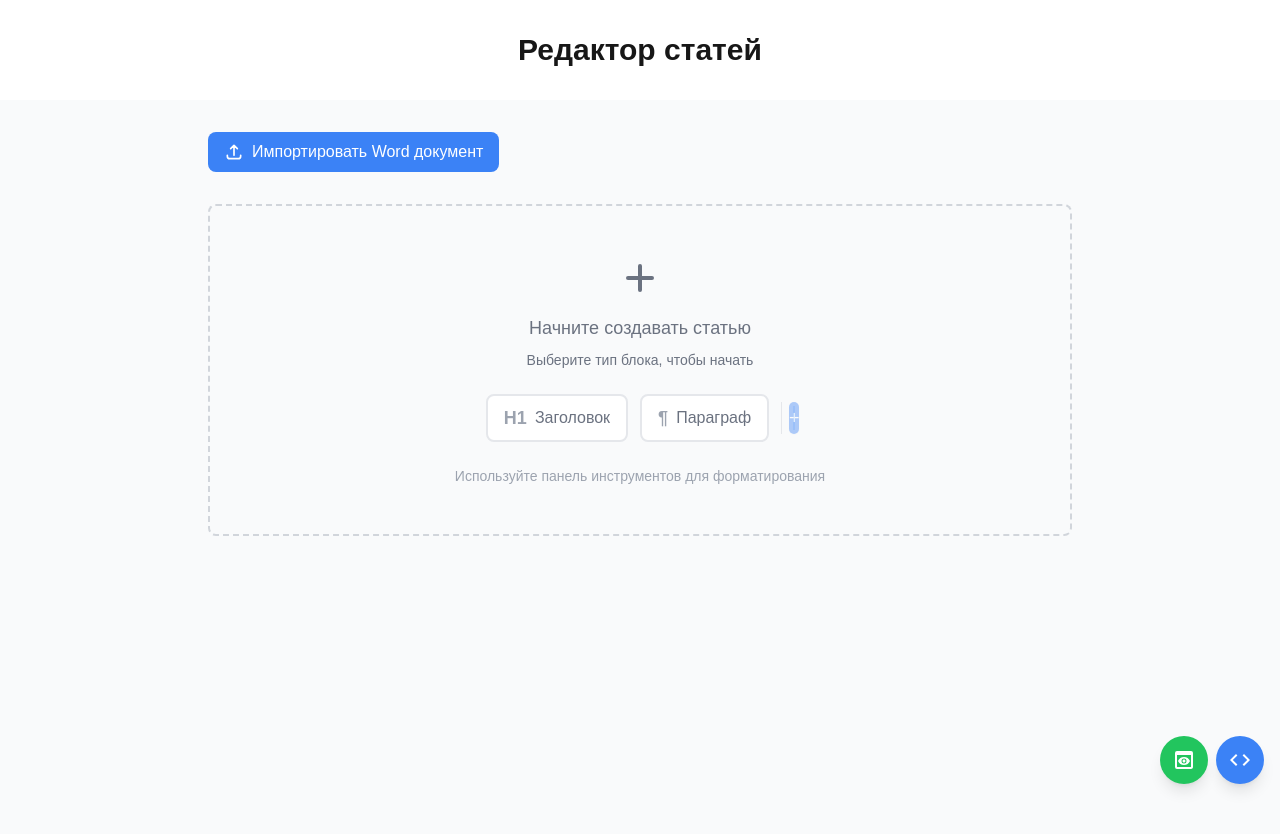
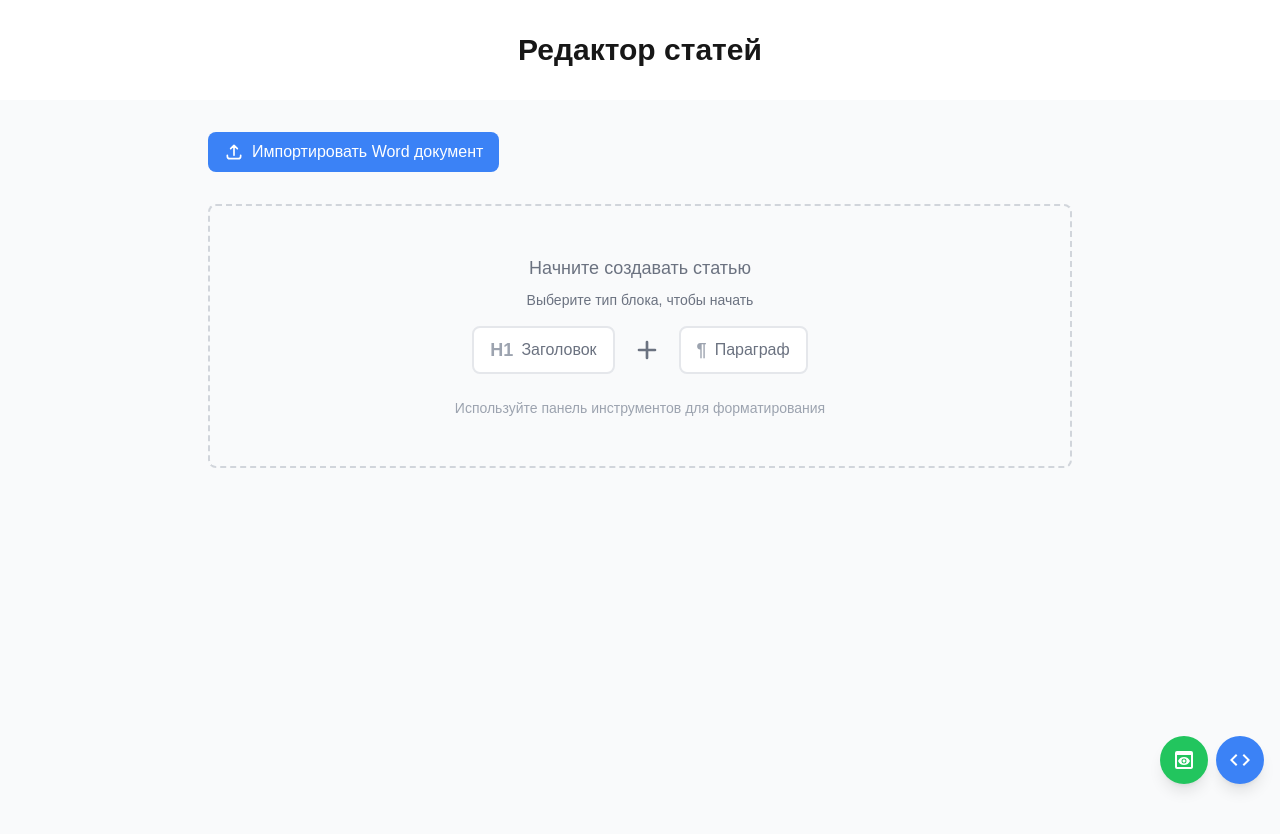
Before and after one commit to rodiontazetdinov/article-editor, a Next.js app: page / in a window 1280 px wide. Shown: the top 834 px of the page. Built offline with nearby package versions, Linux system fonts and the light colour scheme.

Commit message:
изменить начальный экран оставить только две кнопки

```diff
--- a/src/components/ArticleEditor/ArticleEditor.tsx
+++ b/src/components/ArticleEditor/ArticleEditor.tsx
@@ -362,13 +362,9 @@ export const ArticleEditor = ({ initialData, onChange }: ArticleEditorProps) =>
               <div className="text-center py-12 bg-gray-50 rounded-lg border-2 border-dashed border-gray-300">
                 <div className="max-w-2xl mx-auto space-y-6">
                   <div className="text-gray-500">
-                    <svg className="w-12 h-12 mx-auto mb-3" fill="none" viewBox="0 0 24 24" stroke="currentColor">
-                      <path strokeLinecap="round" strokeLinejoin="round" strokeWidth={2} d="M12 6v6m0 0v6m0-6h6m-6 0H6" />
-                    </svg>
                     <h3 className="text-lg font-medium mb-2">Начните создавать статью</h3>
-                    <p className="text-sm">Выберите тип блока, чтобы начать</p>
-                  </div>
-                  <div className="flex flex-wrap justify-center gap-3 px-4">
+                    <p className="text-sm mb-4">Выберите тип блока, чтобы начать</p>
+                    <div className="flex items-center justify-center gap-4">
                       <button
                         onClick={() => addBlock('H1')}
                         className="flex items-center gap-2 px-4 py-2 bg-white rounded-lg border-2 border-gray-200 hover:border-blue-500 hover:bg-blue-50 transition-all group"
@@ -376,6 +372,9 @@ export const ArticleEditor = ({ initialData, onChange }: ArticleEditorProps) =>
                         <span className="text-lg font-bold text-gray-400 group-hover:text-blue-500">H1</span>
                         <span className="text-gray-500 group-hover:text-blue-600">Заголовок</span>
                       </button>
+                      <svg className="w-8 h-8" fill="none" viewBox="0 0 24 24" stroke="currentColor">
+                        <path strokeLinecap="round" strokeLinejoin="round" strokeWidth={2} d="M12 6v6m0 0v6m0-6h6m-6 0H6" />
+                      </svg>
                       <button
                         onClick={() => addBlock('P')}
                         className="flex items-center gap-2 px-4 py-2 bg-white rounded-lg border-2 border-gray-200 hover:border-blue-500 hover:bg-blue-50 transition-all group"
@@ -383,9 +382,6 @@ export const ArticleEditor = ({ initialData, onChange }: ArticleEditorProps) =>
                         <span className="text-lg font-bold text-gray-400 group-hover:text-blue-500">¶</span>
                         <span className="text-gray-500 group-hover:text-blue-600">Параграф</span>
                       </button>
-                    <div className="flex items-center gap-3">
-                      <div className="w-px h-8 bg-gray-200"></div>
-                      <AddBlockButton onAdd={(type) => addBlock(type)} />
                     </div>
                   </div>
                   <div className="text-sm text-gray-400">
```
Lines whose indentation alone changed are shown as unchanged.
